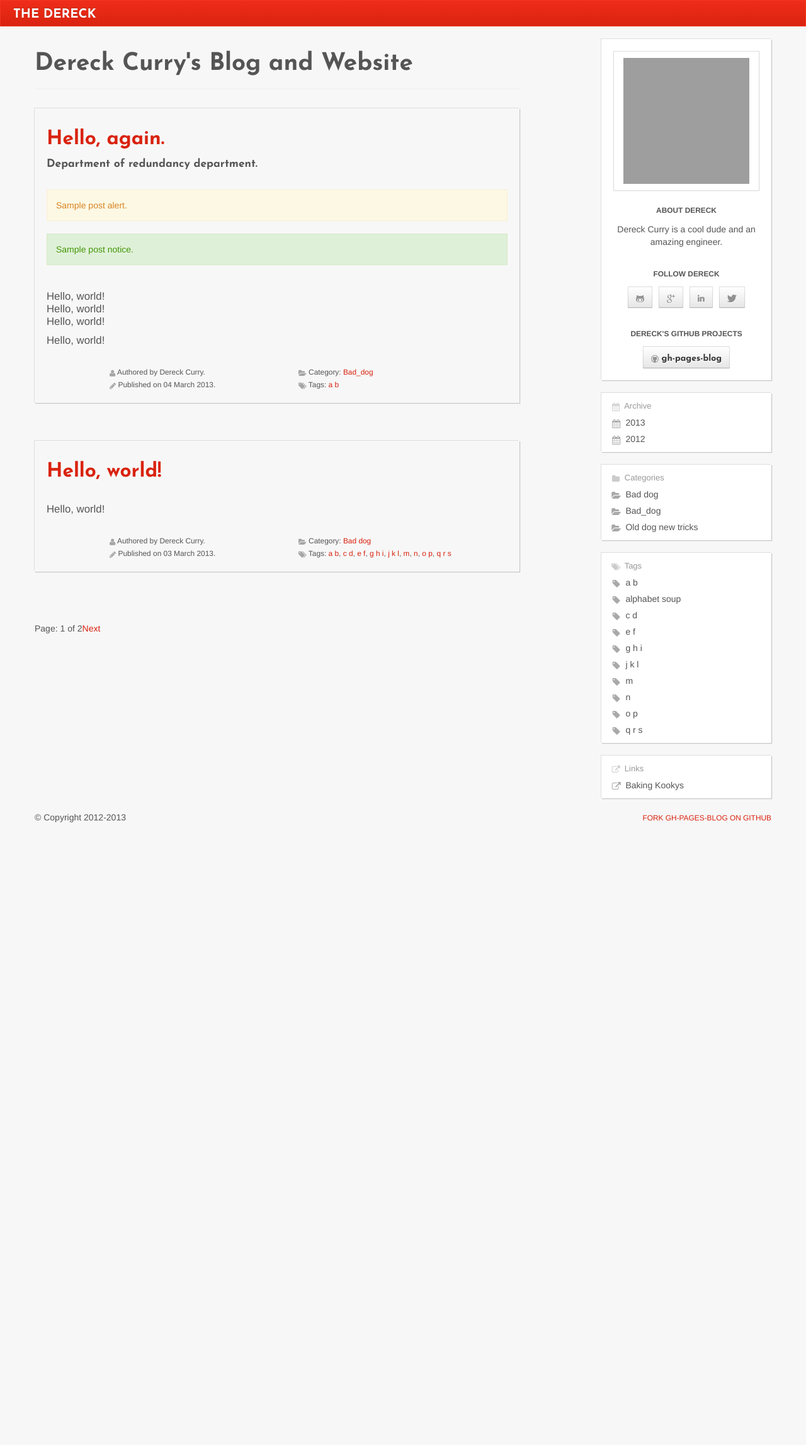
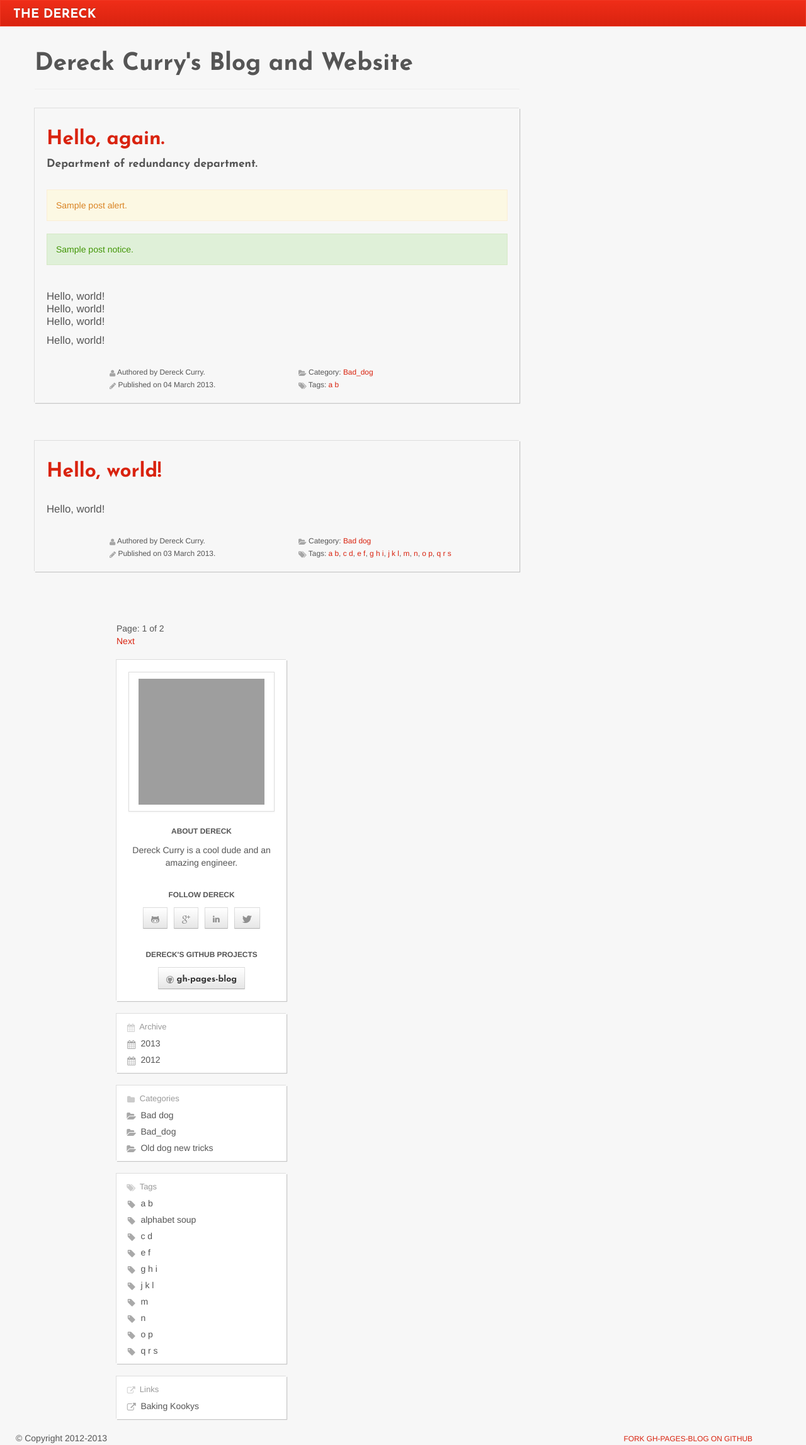
Before and after one commit to thedereck/thedereck.github.com, a Jekyll site: the page built from index.html, in a window 1280 px wide. Shown: the whole page at 63% size. Built offline with Jekyll 4.4.1, drawn with Linux system fonts in a browser that asks for light colours; the list of posts is cut into pages by our own code; before the commit the page ends 1309 px from its top, so only the background shows below that; grey boxes are pictures that could not be loaded.

Commit message:
Testing pagination

```diff
--- a/index.html
+++ b/index.html
@@ -110,15 +110,27 @@
 	{% endfor %}
 
 	<div class="pagination">
-		{% if paginator.previous_page %}
-			<a href="/page{{paginator.previous_page}}" class="previous">Previous</a>
-		{% endif %}
+		<div class="row">
+			<div class="span2 offset1"
+				{% if paginator.previous_page %}
+					{% if paginator.previous_page == 1 %}
+						<a href="{{ site.url }}" class="previous">Previous</a>
+					{% else %}
+						<a href="{{ site.url }}/page{{paginator.previous_page}}" class="previous">Previous</a>
+					{% endif %}
+				{% endif %}
+			</div>
 
-		<span class="page_number">Page: {{paginator.page}} of {{paginator.total_pages}}</span>
+			<div class="span2">
+				<span class="page_number">Page: {{paginator.page}} of {{paginator.total_pages}}</span>
+			</div>
 
-		{% if paginator.next_page %}
-			<a href="/page{{paginator.next_page}}" class="next">Next</a>
-		{% endif %}
+			<div class="span2">
+				{% if paginator.next_page %}
+					<a href="{{ site.url }}/page{{paginator.next_page}}" class="next">Next</a>
+				{% endif %}
+			</div>
+		</div>
 	</div>
 
 {% endcapture %}
```
